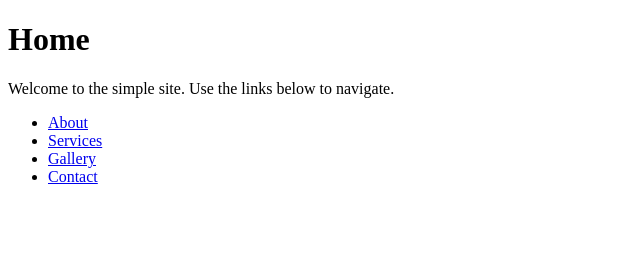
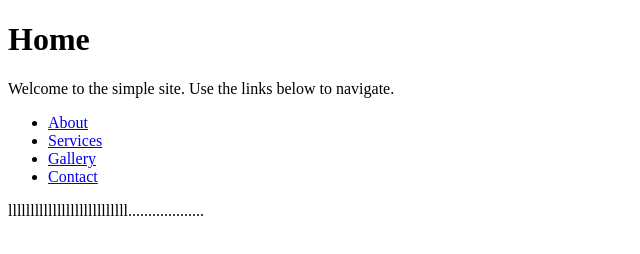
Before and after one commit to madhusudhan-x/second, a plain HTML site: page index.html in a window 1280 px wide. Shown: the whole page, without its empty margins (0-640 px from the left). Drawn offline with Linux system fonts and the light colour scheme.

Commit message:
cherry brach commit

```diff
--- a/index.html
+++ b/index.html
@@ -15,5 +15,9 @@
       <li><a href="contact.html">Contact</a></li>
     </ul>
   </nav>
+
+
+
+  <p>lllllllllllllllllllllllllll...................</p>
 </body>
 </html>
```
